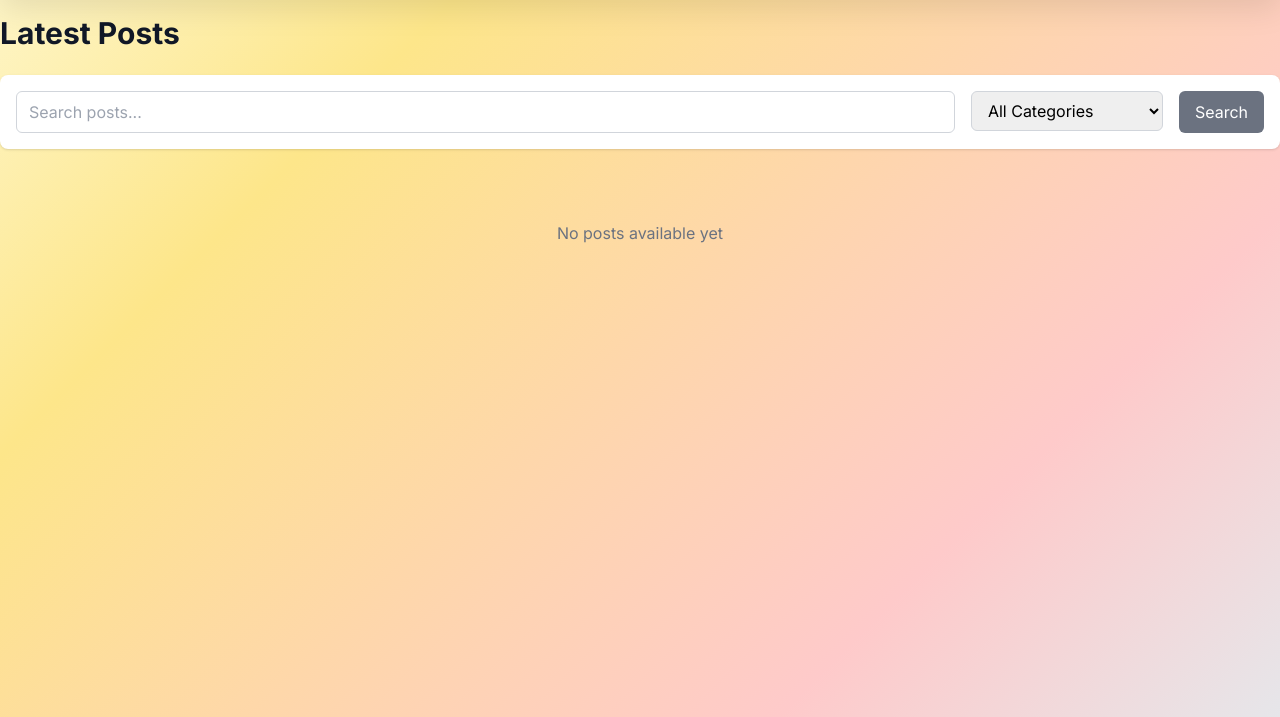
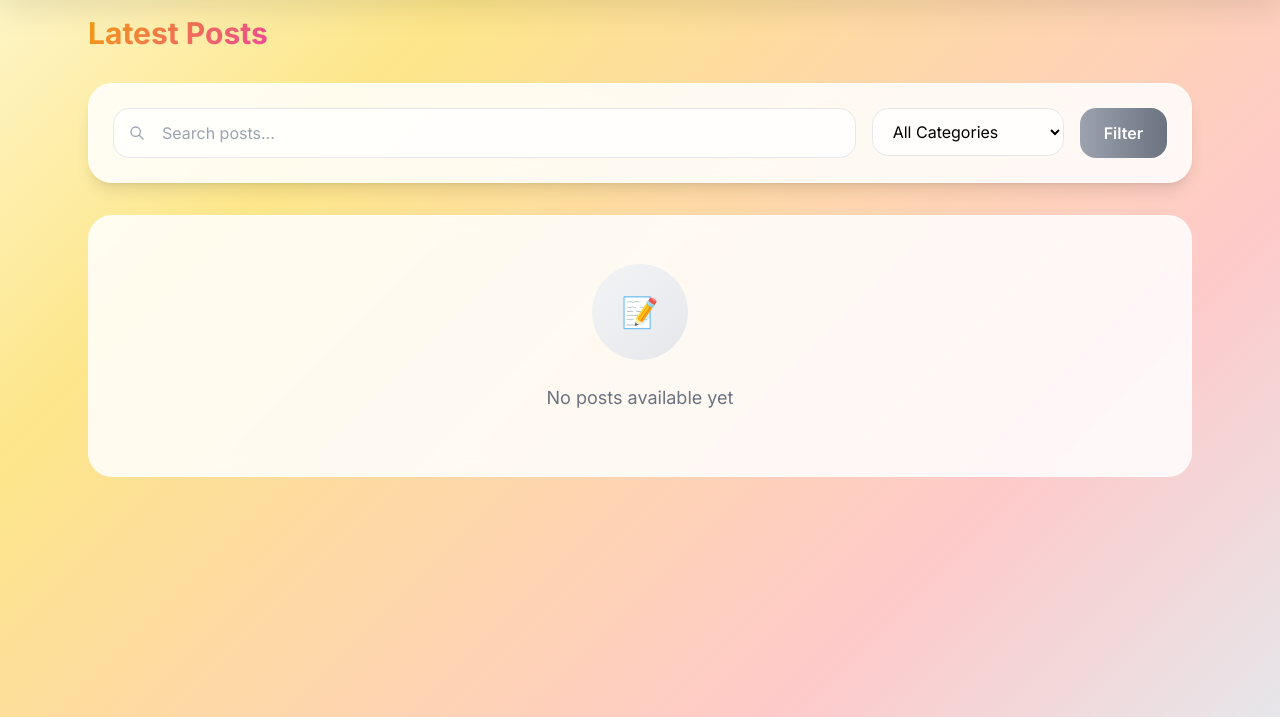
Before and after one commit to saponnness/freespaces, a Django app: page /posts/ in a window 1280 px wide. Shown: the part 65-782 px from the top of the page. Run offline with Django 5.2, Linux system fonts and the light colour scheme; data that the repository does not hold is empty; some libraries are stand-ins or nearby versions.

Commit message:
Enhance post list page with improved styling for search and filter; add masonry layout for posts and loading states; implement search functionality with debouncing.

```diff
--- a/static/js/main.js
+++ b/static/js/main.js
@@ -199,6 +199,7 @@ document.addEventListener('DOMContentLoaded', function() {
     }
 });
 
+
 // Basic form validation and UX improvements
 function initForms() {
     const forms = document.querySelectorAll('form');
@@ -220,6 +221,7 @@ function initForms() {
     });
 }
 
+
 // Password strength validation
 function initPasswordValidation() {
     const passwordField = document.querySelector('input[type="password"]');
@@ -239,6 +241,7 @@ function calculatePasswordStrength(password) {
     if (/[^A-Za-z0-9]/.test(password)) strength++;
     return strength;
 }
+
 
 // Like Button Functionality
 function initLikeButtons() {
@@ -370,6 +373,7 @@ function animateButton(button, scale) {
         button.style.transform = 'scale(1)';
     }, 150);
 }
+
 
 // Category filter functionality
 function initCategoryFilters() {
@@ -506,6 +510,7 @@ function initAnimations() {
     }, 16));
 }
 
+
 // File upload initialization
 function initFileUpload() {
     const fileInput = document.querySelector('input[type="file"]');
@@ -557,3 +562,61 @@ function previewImage(input) {
         reader.readAsDataURL(input.files[0]);
     }
 }
+
+
+// Search functionality with debouncing
+function initSearch() {
+    let searchTimeout;
+    const searchInput = document.querySelector('.search-bar');
+
+    if (searchInput) {
+        searchInput.addEventListener('input', function(e) {
+            clearTimeout(searchTimeout);
+            searchTimeout = setTimeout(() => {
+                performSearch(e.target.value);
+            }, 300);
+        });
+
+        // Handle search form submission
+        const searchForm = searchInput.closest('form');
+        if (searchForm) {
+            searchForm.addEventListener('submit', function(e) {
+                e.preventDefault();
+                performSearch(searchInput.value);
+            });
+        }
+    }
+}
+
+function performSearch(query) {
+    console.log('Searching for:', query);
+
+    // Add loading state
+    const searchInput = document.querySelector('.search-bar');
+    if (searchInput) {
+        searchInput.style.opacity = '0.7';
+        setTimeout(() => {
+            searchInput.style.opacity = '1';
+        }, 300);
+    }
+
+    // Here you would typically make an AJAX request to your search endpoint
+    // For now, we'll just log the search query
+    if (query.length > 2) {
+        // Simulate search request
+        fetch(`/feeds/search/?q=${encodeURIComponent(query)}`, {
+            method: 'GET',
+            headers: {
+                'X-Requested-With': 'XMLHttpRequest',
+            },
+        })
+        .then(response => response.json())
+        .then(data => {
+            // Handle search results
+            console.log('Search results:', data);
+        })
+        .catch(error => {
+            console.error('Search error:', error);
+        });
+    }
+}
--- a/templates/posts/post_list.html
+++ b/templates/posts/post_list.html
@@ -1,30 +1,36 @@
 {% extends 'base.html' %}
 
-{% block title %}Posts - Freespaces{% endblock %}
+{% block title %}Explore Posts - Freespaces{% endblock %}
 
 {% block content %}
-<div class="mb-8">
-    <div class="flex justify-between items-center mb-6">
-        <h1 class="text-3xl font-bold text-gray-900">Latest Posts</h1>
+<div class="max-w-6xl mx-auto px-4 sm:px-6">
+    <div class="flex justify-between items-center mb-8">
+        <h1 class="text-3xl font-bold gradient-text">Latest Posts</h1>
         {% if user.is_authenticated %}
             <a href="{% url 'posts:create' %}"
-               class="bg-blue-500 text-white px-4 py-2 rounded-md hover:bg-blue-600 transition duration-200">
+               class="bg-gradient-to-r from-amber-400 to-pink-400 text-white px-6 py-3 rounded-full hover:shadow-lg transition-all duration-200 font-semibold">
                 Create Post
             </a>
         {% endif %}
     </div>
 
     <!-- Search and Filter -->
-    <div class="bg-white rounded-lg shadow p-4 mb-6">
-        <form method="get" class="flex gap-4">
-            <div class="flex-1">
+    <div class="glass-effect rounded-3xl shadow-lg p-6 mb-8">
+        <form method="get" class="flex flex-col md:flex-row gap-4">
+            <div class="flex-1 relative">
                 <input type="text" name="search" value="{{ search_query|default:'' }}"
                        placeholder="Search posts..."
-                       class="w-full px-3 py-2 border border-gray-300 rounded-md focus:outline-none focus:ring-2 focus:ring-blue-500">
+                       class="w-full px-6 py-3 rounded-2xl border border-gray-200 focus:outline-none focus:ring-2 focus:ring-amber-400 focus:border-transparent bg-white/80 pl-12">
+                <div class="absolute left-4 top-1/2 transform -translate-y-1/2">
+                    <svg class="w-4 h-4 text-gray-400" fill="none" stroke="currentColor" viewBox="0 0 24 24">
+                        <path stroke-linecap="round" stroke-linejoin="round" stroke-width="2"
+                              d="M21 21l-6-6m2-5a7 7 0 11-14 0 7 7 0 0114 0z"/>
+                    </svg>
                 </div>
-            <div class="w-48">
+            </div>
+            <div class="w-full md:w-48">
                 <select name="category"
-                        class="w-full px-3 py-2 border border-gray-300 rounded-md focus:outline-none focus:ring-2 focus:ring-blue-500">
+                        class="w-full px-4 py-3 rounded-2xl border border-gray-200 focus:outline-none focus:ring-2 focus:ring-amber-400 focus:border-transparent bg-white/80">
                     <option value="">All Categories</option>
                     {% for category in categories %}
                         <option value="{{ category.name }}"
@@ -35,46 +41,69 @@
                 </select>
             </div>
             <button type="submit"
-                    class="bg-gray-500 text-white px-4 py-2 rounded-md hover:bg-gray-600 transition duration-200">
-                Search
+                    class="bg-gradient-to-r from-gray-400 to-gray-500 text-white px-6 py-3 rounded-2xl hover:from-gray-500 hover:to-gray-600 transition-all duration-200 font-semibold">
+                Filter
             </button>
         </form>
     </div>
 
     <!-- Posts Grid -->
     {% if posts %}
-        <div class="grid grid-cols-1 md:grid-cols-2 lg:grid-cols-3 gap-6">
+        <div class="masonry-grid">
             {% for post in posts %}
-                <div class="bg-white rounded-lg shadow-md overflow-hidden hover:shadow-lg transition duration-200">
+                <div class="masonry-item">
+                    <div class="glass-effect rounded-3xl overflow-hidden card-hover post-card">
+                        <div class="relative">
                             {% if post.featured_image %}
                                 <img src="{{ post.featured_image.url }}" alt="{{ post.title }}"
-                             class="w-full h-48 object-cover">
+                                     class="w-full object-cover masonry-image-{{ forloop.counter0|add:1 }}">
                             {% else %}
-                        <div class="w-full h-48 bg-gray-200 flex items-center justify-center">
-                            <span class="text-gray-400">No Image</span>
+                                <div class="w-full bg-gradient-to-br from-gray-200 to-gray-300 flex items-center justify-center masonry-placeholder-{{ forloop.counter0|add:1 }}">
+                                    <div class="text-center">
+                                        <span class="text-gray-400 text-4xl mb-2 block">📝</span>
+                                        <span class="text-gray-400 font-medium">No Image</span>
+                                    </div>
                                 </div>
                             {% endif %}
 
-                    <div class="p-4">
-                        <div class="flex items-center justify-between mb-2">
+                            <div class="absolute top-4 left-4">
                                 {% if post.category %}
-                                <span class="bg-blue-100 text-blue-800 text-xs px-2 py-1 rounded-full">
+                                    <span class="category-badge text-purple-600 text-xs font-semibold px-3 py-1.5 rounded-full">
+                                        {% if post.category.name == "Photography" %}📸{% elif post.category.name == "Web Design" %}💻{% elif post.category.name == "Workspace" %}🏠{% else %}🎨{% endif %}
                                         {{ post.category.name }}
                                     </span>
                                 {% endif %}
-                            <span class="text-gray-500 text-sm">{{ post.published_at|date:"M d, Y" }}</span>
                             </div>
 
-                        <h3 class="text-lg font-semibold mb-2 text-gray-900">
+                            <div class="absolute top-4 right-4">
+                                <span class="bg-white/90 text-gray-600 text-xs px-2 py-1 rounded-full">
+                                    {{ post.published_at|date:"M d, Y" }}
+                                </span>
+                            </div>
+                        </div>
+
+                        <div class="p-5">
+                            <h3 class="font-bold text-lg text-gray-800 mb-2 leading-tight">
                                 <a href="{{ post.get_absolute_url }}" class="hover:text-blue-600">
                                     {{ post.title }}
                                 </a>
                             </h3>
 
-                        <p class="text-gray-600 text-sm mb-3">{{ post.excerpt }}</p>
+                            <p class="text-gray-600 text-sm mb-4 leading-relaxed">{{ post.excerpt }}</p>
 
                             <div class="flex items-center justify-between">
-                            <span class="text-gray-500 text-sm">by {{ post.author.username }}</span>
+                                <div class="flex items-center space-x-3">
+                                    {% if post.author.profile.avatar %}
+                                        <img src="{{ post.author.profile.avatar.url }}" alt="{{ post.author.username }}"
+                                             class="w-6 h-6 rounded-full avatar">
+                                    {% else %}
+                                        <div class="w-6 h-6 rounded-full bg-gradient-to-br from-purple-400 to-blue-400 flex items-center justify-center">
+                                            <span class="text-white text-xs font-bold">{{ post.author.username|first|upper }}</span>
+                                        </div>
+                                    {% endif %}
+                                    <span class="text-sm font-medium text-gray-700">{{ post.author.username }}</span>
+                                </div>
+
                                 <div class="flex items-center space-x-3">
                                     {% include 'includes/like_button.html' %}
                                     <a href="{{ post.get_absolute_url }}"
@@ -83,11 +112,15 @@
                             </div>
                         </div>
                     </div>
+                </div>
             {% endfor %}
         </div>
     {% else %}
-        <div class="text-center py-12">
-            <div class="text-gray-500 mb-4">
+        <div class="glass-effect rounded-3xl p-12 text-center">
+            <div class="w-24 h-24 rounded-full bg-gradient-to-br from-gray-100 to-gray-200 flex items-center justify-center mx-auto mb-6">
+                <span class="text-3xl">📝</span>
+            </div>
+            <div class="text-gray-500 text-lg mb-4">
                 {% if search_query %}
                     No posts found for "{{ search_query }}"
                 {% elif current_category %}
@@ -98,7 +131,9 @@
             </div>
             {% if user.is_authenticated %}
                 <a href="{% url 'posts:create' %}"
-                   class="text-blue-500 hover:underline">Create the first post!</a>
+                   class="bg-gradient-to-r from-amber-400 to-pink-400 text-white px-6 py-3 rounded-full hover:shadow-lg transition-all duration-200 font-semibold">
+                   Create the first post!
+                </a>
             {% endif %}
         </div>
     {% endif %}
```
Also changed, not shown: static/css/main.css (+45 -0 lines). Lines whose indentation alone changed are shown as unchanged.
